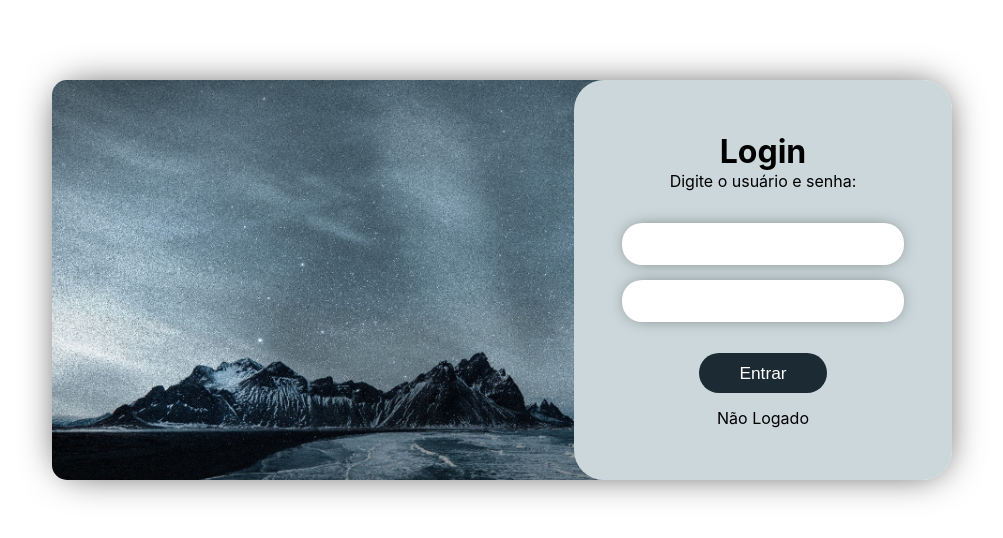
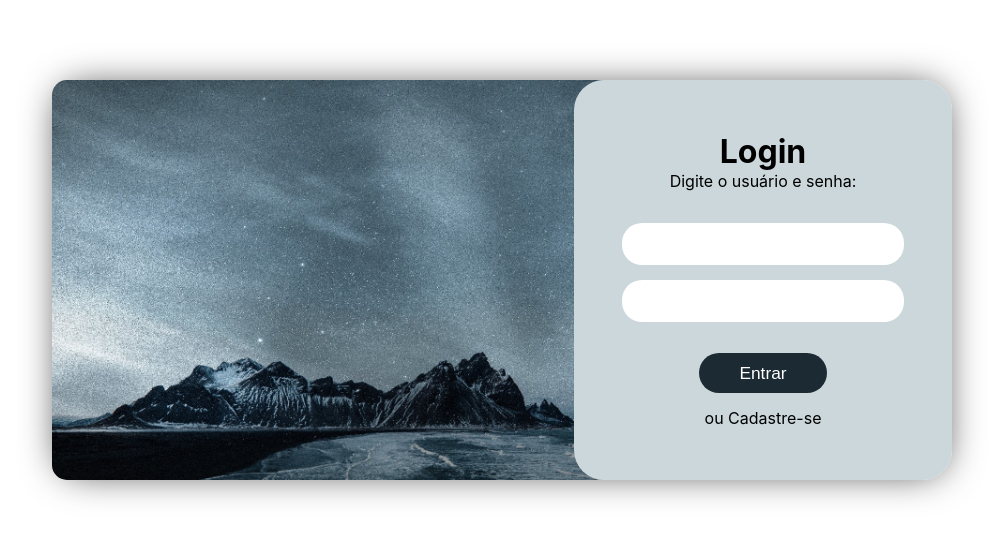
Before and after one commit to daniel-carlos/dialog-test-client, a React (Vite) app: page / in a window 1280 px wide. Shown: the part 120-658 px from the top of the page, without its empty margins (138-1141 px from the left). Built offline with nearby package versions, Linux system fonts and the light colour scheme.

Commit message:
loginPage

```diff
--- a/src/App.css
+++ b/src/App.css
@@ -16,3 +16,8 @@ body {
   width: 100%;
   height: 100%;
 }
+
+button,
+a {
+  cursor: pointer;
+}
--- a/src/App.tsx
+++ b/src/App.tsx
@@ -1,5 +1,5 @@
 import './App.css'
-import { LoginPage } from './pages/LoginPage'
+import { LoginPage } from './pages/Login/LoginPage'
 
 function App() {
   return (
--- /dev/null
+++ b/src/components/form/simpleInput.tsx
@@ -0,0 +1,18 @@
+import { InputHTMLAttributes, ReactNode } from "react";
+import { UseFormReturn } from "react-hook-form";
+
+interface SimpleInputProps {
+    name: string,
+    form: UseFormReturn<any, any, undefined>,
+    className?: string,
+    errorClassName?: string,
+    inputProps?: InputHTMLAttributes<any>,
+}
+
+export const SimpleInput = ({ name, form, className = "", errorClassName = " ", inputProps }: SimpleInputProps) => {
+
+    return (<>
+        <input type="text" className={" " + className} {...form.register(name)} {...inputProps} />
+        {form.formState.errors[name] && <div className={"error-msg " + errorClassName}>{String(form.formState.errors[name].message)}</div>}
+    </>)
+}
--- a/src/pages/LoginPage.tsx
+++ b/src/pages/Login/LoginPage.tsx
@@ -1,14 +1,14 @@
 import "./loginPage.css"
-import imagebg from "../assets/pages/loginPageBG2.jpg"
+import imagebg from "../../assets/pages/loginPageBG2.jpg"
 import { CSSProperties } from "react"
 import { useForm } from "react-hook-form"
 import { yupResolver } from "@hookform/resolvers/yup"
-import { loginSchema } from "../formSchemas/formSchemas"
-import { reqGet, reqPost } from "../api/useAPI"
-import { useMe } from "../contexts/user/meContext"
-import { User } from "../types/mainTypes"
+import { loginSchema } from "../../formSchemas/formSchemas"
+import { reqGet, reqPost } from "../../api/useAPI"
+import { useMe } from "../../contexts/user/meContext"
+import { SimpleInput } from "../../components/form/simpleInput"
 
-const rightPanelStyle: CSSProperties = {
+const leftPanelStyle: CSSProperties = {
     backgroundImage: `url(${imagebg})`,
     backgroundSize: "cover",
     backgroundPosition: "center",
@@ -17,9 +17,11 @@ const rightPanelStyle: CSSProperties = {
 export const LoginPage = () => {
     const me = useMe();
 
-    const { handleSubmit, register, formState: { errors }, getValues } = useForm({
+    const form = useForm({
         resolver: yupResolver(loginSchema),
     });
+
+    const { handleSubmit, register, formState: { errors }, getValues } = form;
 
     const onSubmit = async () => {
         try {
@@ -49,30 +51,19 @@ export const LoginPage = () => {
     return (
         <div id="login-page" className="full" >
             <div className="login-container shadow">
-                <div className="login-left-panel" style={rightPanelStyle}>
+                <div className="login-left-panel" style={leftPanelStyle}>
                     {/* <img src="src/assets/pages/loginPageBG.jpg" alt="" style={{width: "100%", height: "100%", objectFit: "cover"}}/> */}
                 </div>
                 <div className="login-right-panel">
                     <h1>Login</h1>
                     <p>Digite o usuário e senha:</p>
                     <form onSubmit={handleSubmit(onSubmit)}>
-                        <input type="text" className="shadow-2" {...register("username")} />
-                        {errors["username"] && <div className="error-msg">{errors["username"].message}</div>}
-                        <input type="password" className="shadow-2" id="login-pw" {...register("password")} />
-                        {errors["password"] && <div className="error-msg">Diabeisso lembra nem tua senha?</div>}
+                        <SimpleInput name="username" form={form} inputProps={{ type: "text" }} />
+                        <SimpleInput name="password" form={form} inputProps={{ type: "password" }} />
                         <button type="submit">
                             <span>Entrar</span>
                         </button>
-                        {me.me &&
-                            <div style={{ display: "block", maxWidth: 400 }}>
-                                <div>Logado como {me.me.name}</div>
-                            </div>
-                        }
-                        {!(me.me) &&
-                            <div style={{ display: "block", maxWidth: 400 }}>
-                                <div>Não Logado</div>
-                            </div>
-                        }
+                        <a onClick={() => { }}>ou Cadastre-se</a>
                     </form>
                 </div>
             </div>
```
Also changed, not shown: src/pages/Login/LoginPage.css (renamed from src/pages/LoginPage.css).
